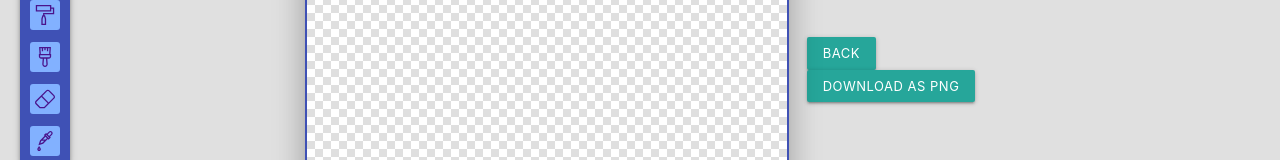
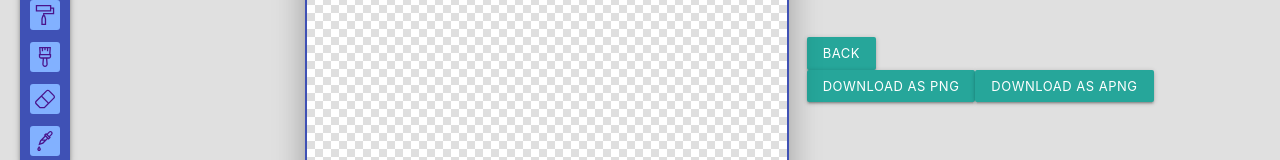
Before and after one commit to NikBel77/pixel-art, a React (Create React App) app: page /app in a window 1280 px wide. Shown: the part 415-575 px from the top of the page. Built offline with nearby package versions, Linux system fonts and the light colour scheme; a web font is replaced by a local one.

Commit message:
feat: add download in png and apng format

```diff
--- a/package.json
+++ b/package.json
@@ -6,12 +6,14 @@
     "@testing-library/jest-dom": "^4.2.4",
     "@testing-library/react": "^9.4.0",
     "@testing-library/user-event": "^7.2.1",
+    "downloadjs": "^1.4.7",
     "react": "^16.12.0",
     "react-dom": "^16.12.0",
     "react-redux": "^7.1.3",
     "react-router-dom": "^5.1.2",
     "react-scripts": "3.3.0",
-    "redux": "^4.0.5"
+    "redux": "^4.0.5",
+    "upng-js": "^2.1.0"
   },
   "scripts": {
     "start": "react-scripts start",
--- a/src/app/components/painter/Painter.js
+++ b/src/app/components/painter/Painter.js
@@ -37,7 +37,7 @@ class Painter extends Component {
         this.refs.mainCanvas.width = this.props.canvasSize.width;
         this.refs.mainCanvas.height = this.props.canvasSize.height;
 
-        if(this.props.bufferArray[this.props.currentFrame].dataURL) {
+        if (this.props.bufferArray[this.props.currentFrame].dataURL) {
             const img = new Image(this.props.canvasSize.width, this.props.canvasSize.height);
             img.src = this.props.bufferArray[this.props.currentFrame].dataURL;
             this.refs.mainCanvas.getContext('2d').drawImage(img, 0, 0);
@@ -47,15 +47,15 @@ class Painter extends Component {
     }
 
     shouldComponentUpdate(nextProps) {
-        if(this.activeFrame !== nextProps.currentFrame) {
-            const ctx = this.refs.mainCanvas.getContext('2d')
-            const imgData = ctx.getImageData(0, 0, this.props.canvasSize.width, this.props.canvasSize.height);
+        // if (this.activeFrame !== nextProps.currentFrame) {
+        //     const ctx = this.refs.mainCanvas.getContext('2d')
+        //     const imgData = ctx.getImageData(0, 0, this.props.canvasSize.width, this.props.canvasSize.height);
 
-            this.props.saveImageData(imgData, this.activeFrame);
-            ctx.putImageData(this.props.bufferArray[nextProps.currentFrame].imageData, 0, 0);
-            this.activeFrame = nextProps.currentFrame;
-        }
-        if(nextProps.activeTool !== this.activeTool) {
+        //     this.props.saveImageData(imgData, this.activeFrame);
+        //     ctx.putImageData(this.props.bufferArray[nextProps.currentFrame].imageData, 0, 0);
+        //     this.activeFrame = nextProps.currentFrame;
+        // }
+        if (nextProps.activeTool !== this.activeTool) {
             this.toggleCanvasEvents(this.activeTool, true);
             this.toggleCanvasEvents(nextProps.activeTool);
             this.activeTool = nextProps.activeTool;
@@ -64,7 +64,7 @@ class Painter extends Component {
     }
 
     bindEvents(eventList) {
-        if(typeof eventList !== 'object') throw Error('event list must be an object');
+        if (typeof eventList !== 'object') throw Error('event list must be an object');
 
         Object.keys(eventList).forEach((tool) => {
             if (typeof eventList[tool] !== 'object') throw Error('every item in event list must be an object');
@@ -77,13 +77,13 @@ class Painter extends Component {
     }
 
     toggleCanvasEvents(tool, isRemove = false) {
-        if(!tool) return;
-        if(!this.canvasEvents[tool]) throw Error('no events in list: check canvasEventsList.js');
+        if (!tool) return;
+        if (!this.canvasEvents[tool]) throw Error('no events in list: check canvasEventsList.js');
         const canvas = this.refs.mainCanvas;
         const list = this.canvasEvents[tool];
         const events = Object.keys(list);
 
-        if(isRemove) {
+        if (isRemove) {
             events.forEach(event => {
                 canvas.removeEventListener(event, list[event]);
             });
@@ -95,7 +95,7 @@ class Painter extends Component {
     }
 
     updateCoords(x, y) {
-        if(this.state.coords.x === x && this.state.coords.y === y) return;
+        if (this.state.coords.x === x && this.state.coords.y === y) return;
         this.setState({
             coords: {
                 x: x,
@@ -115,7 +115,7 @@ class Painter extends Component {
     }
 
     toggleCoordsSide(elem) {
-        if(elem.classList.contains('painter__coords-rigth-side')) {
+        if (elem.classList.contains('painter__coords-rigth-side')) {
             elem.classList.remove('painter__coords-rigth-side');
             elem.classList.add('painter__coords-left-side');
         }
@@ -126,7 +126,7 @@ class Painter extends Component {
     }
 
     checkShadow = (e) => {
-        if(e.nativeEvent.which) return;
+        if (e.nativeEvent.which) return;
         if (this.refs.shadow.style.display === 'block') return;
         this.refs.shadow.style.display = 'block';
     }
@@ -136,11 +136,13 @@ class Painter extends Component {
             <div className='painter'>
 
                 <div className='painter__inner z-depth-4'
-                    style={{width: `${this.props.canvasSize.width}px`,
-                        height: `${this.props.canvasSize.height}px`}}
+                    style={{
+                        width: `${this.props.canvasSize.width}px`,
+                        height: `${this.props.canvasSize.height}px`
+                    }}
                     onMouseEnter={() => { this.refs.shadow.style.display = 'Block' }}
                     onMouseLeave={() => { this.refs.shadow.style.display = 'none' }}
-                    onMouseMove={ this.checkShadow }
+                    onMouseMove={this.checkShadow}
                     ref='wrapper'>
 
                     <canvas className='painter__canvas' ref='mainCanvas'
@@ -148,7 +150,12 @@ class Painter extends Component {
                         onMouseMove={(e) => {
                             this.updateCoords(...this.getCoordsFromOffset(e.nativeEvent.offsetX, e.nativeEvent.offsetY))
                         }}
-                        onMouseUp={(e) => { this.props.addNextDataUrl(e.target.toDataURL(), this.props.currentFrame) }}>
+                        onMouseUp={(e) => {
+                            const ctx = this.refs.mainCanvas.getContext('2d')
+                            const imgData = ctx.getImageData(0, 0, this.props.canvasSize.width, this.props.canvasSize.height);
+                            this.props.addNextDataUrl(e.target.toDataURL(), this.props.currentFrame);
+                            this.props.saveImageData(imgData, this.activeFrame);
+                        }}>
                     </canvas>
 
                     <div className='painter__coords painter__coords-rigth-side'
@@ -157,11 +164,13 @@ class Painter extends Component {
                     </div>
 
                     <div className='painter__shadow'
-                        style={{width: `${this.props.canvasSize.scale * this.props.canvasSize.penSize}px`,
+                        style={{
+                            width: `${this.props.canvasSize.scale * this.props.canvasSize.penSize}px`,
                             height: `${this.props.canvasSize.scale * this.props.canvasSize.penSize}px`,
                             top: `${this.state.coords.top}px`,
                             left: `${this.state.coords.left}px`,
-                            display: 'none'}}
+                            display: 'none'
+                        }}
                         ref='shadow'
                         onMouseMove={(e) => {
                             let [x, y] = this.getCoordsFromOffset(e.nativeEvent.offsetX, e.nativeEvent.offsetY);
--- a/src/app/components/sideBar/SideBar.js
+++ b/src/app/components/sideBar/SideBar.js
@@ -2,20 +2,24 @@ import React, { Component } from 'react'
 import { Link } from 'react-router-dom'
 import { connect } from 'react-redux'
 import './side.css'
+import UPNG from 'upng-js'
+import download from 'downloadjs'
 
 class SideBar extends Component {
-    download() {
-        const el = document.createElement('a');
-        if(!this.props.bufferArray[this.props.currentFrame].dataURL) return
-        el.setAttribute('href', this.props.bufferArray[this.props.currentFrame].dataURL);
-        el.setAttribute('download', 'first.png');
+    downloadAPNG() {
+        const buffer = this.props.bufferArray.map((frame) => frame.imageData.data.buffer);
+        const [width, height] = [this.props.canvasSize.width, this.props.canvasSize.height];
+        const fps = 10
+        const delays = new Array(buffer.length).fill(1000 / fps);
+        const cnum = 0;
+        const apng = UPNG.encode(buffer, width, height, cnum, delays);
 
-        el.style.display = 'none';
-        document.body.appendChild(el);
-
-        el.click();
-
-        document.body.removeChild(el);
+        download(apng, 'simple.apng', 'apng');
+    }
+    downloadPNG() {
+        if (!this.props.bufferArray[this.props.currentFrame].dataURL) return
+        const png = this.props.bufferArray[this.props.currentFrame].dataURL;
+        download(png, 'simple.png', 'png');
     }
 
     render() {
@@ -24,8 +28,11 @@ class SideBar extends Component {
                 <Link to='/' className='btn btn-small'>Back</Link>
                 <div className='side-bar__settings'>
                     <button className='btn-small'
-                        onClick={ this.download.bind(this) }
+                        onClick={this.downloadPNG.bind(this)}
                     >download as png</button>
+                    <button className='btn-small'
+                        onClick={this.downloadAPNG.bind(this)}
+                    >download as apng</button>
                 </div>
             </div>
         )
@@ -36,6 +43,7 @@ export default connect(
     (state) => ({
         bufferArray: state.imageDataStore,
         currentFrame: state.currentFrameStore,
+        canvasSize: state.sizeStore,
     }),
     () => ({})
 )(SideBar)
```
Also changed, not shown: 1 other file (tests, documents, lock files or other folders).
